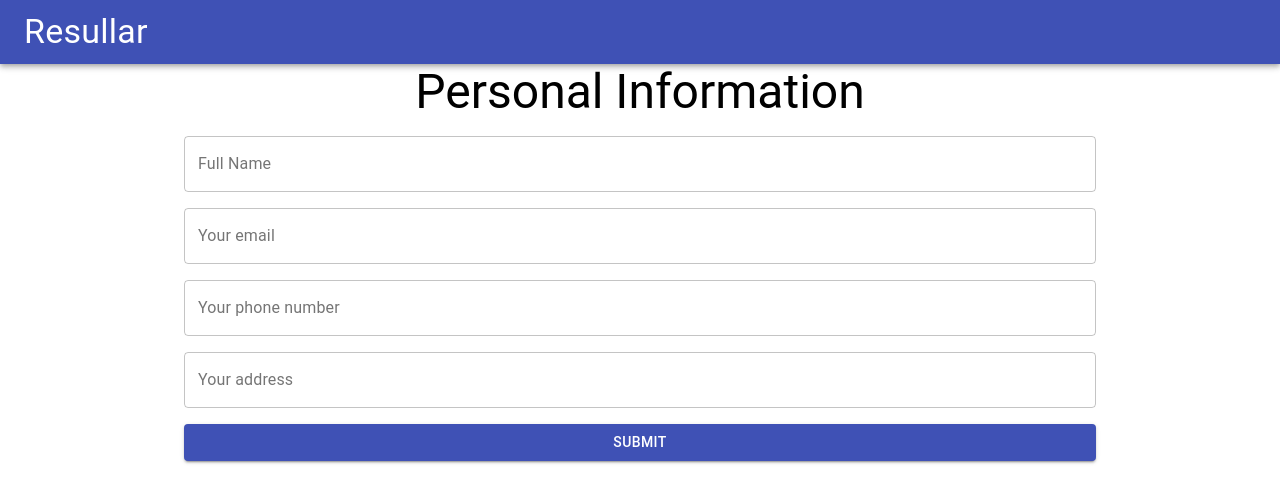
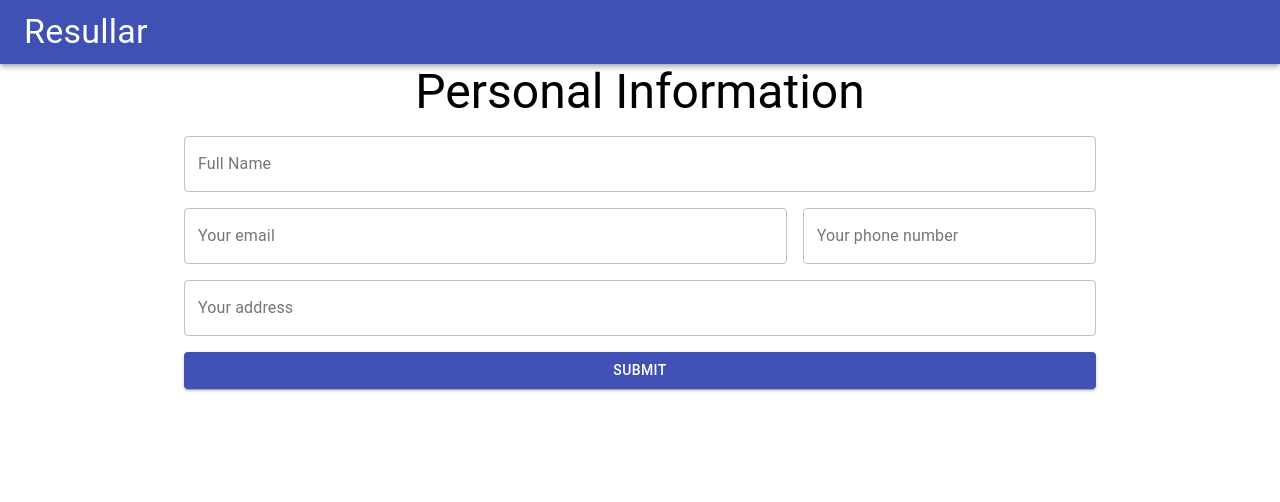
Before and after one commit to CippyLOL/resullar, a React (Create React App) app in the folder client/: page / in a window 1280 px wide. Shown: the top 502 px of the page. Built offline with nearby package versions, Linux system fonts and the light colour scheme.

Commit message:
Update App.js

```diff
--- a/client/src/App.js
+++ b/client/src/App.js
@@ -51,13 +51,13 @@ function App() {
                       label="Full Name"
                     />
                   </Grid>
-                  <Grid item xs={12}>
+                  <Grid item xs={8}>
                     <TextFieldWrapper
                       name="email"
                       label="Your email"
                     />
                   </Grid>
-                  <Grid item xs={12}>
+                  <Grid item xs={4}>
                     <TextFieldWrapper
                       name="phone"
                       label="Your phone number"
```
